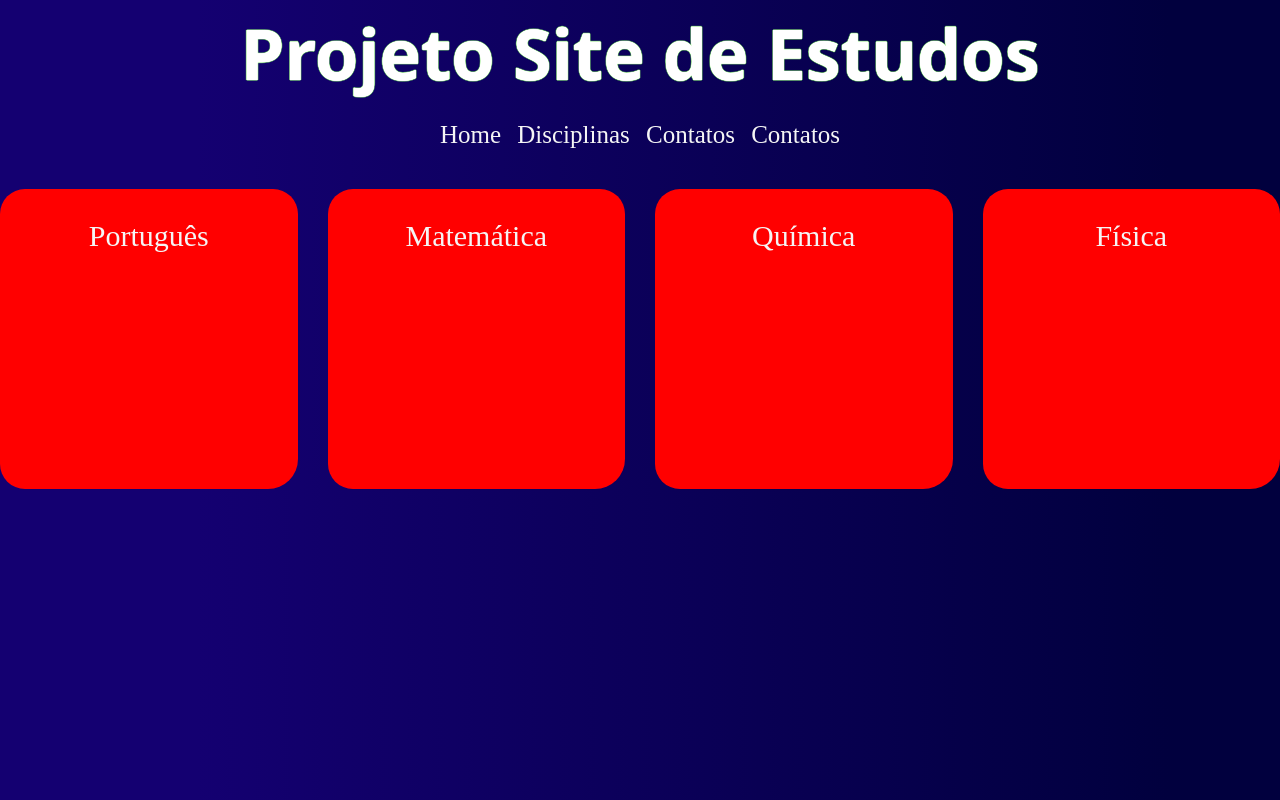
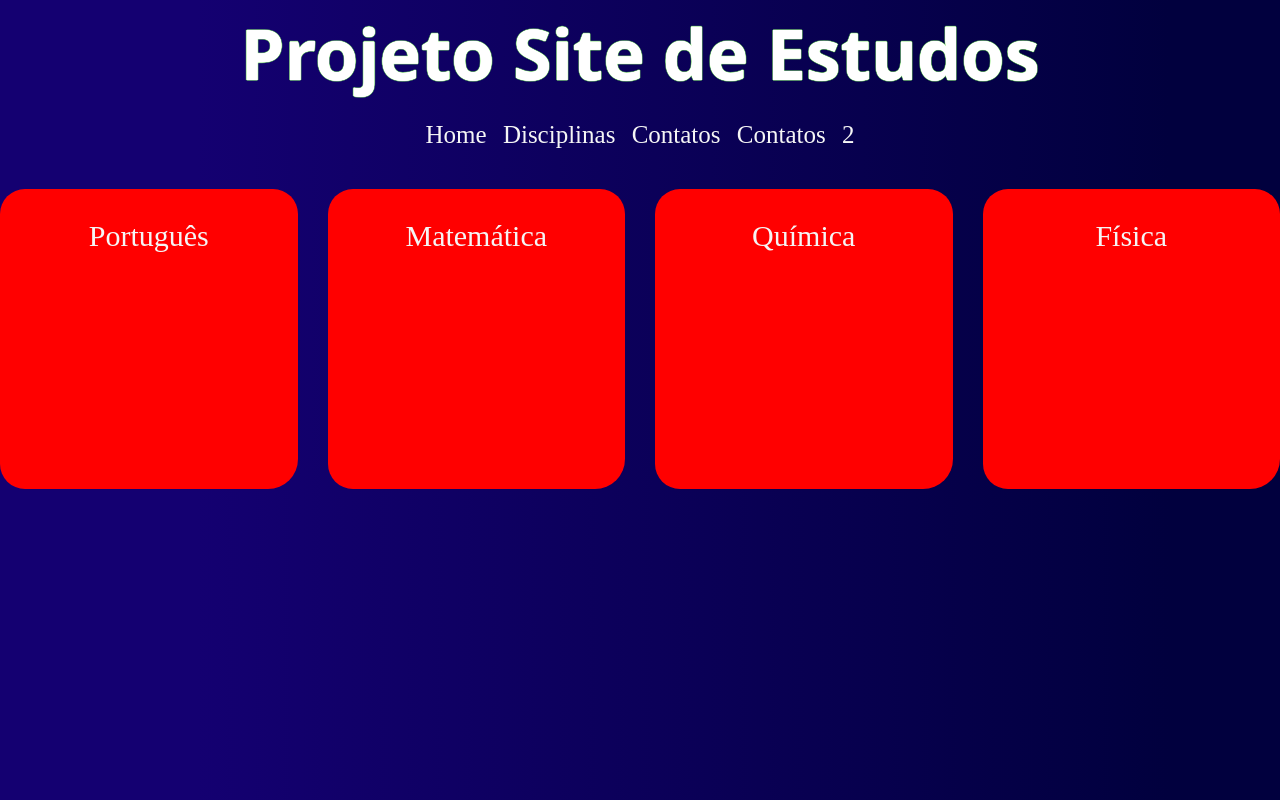
Before and after one commit to DevYuriin/site-projeto-faculdade, a plain HTML site: page index.html in a window 1280 px wide. Drawn offline with Linux system fonts and the light colour scheme.

Commit message:
alteração 06-09

```diff
--- a/index.html
+++ b/index.html
@@ -14,7 +14,7 @@
           <span>Home</span>
           <span>Disciplinas</span>
           <span>Contatos</span>
-          <span>Contatos</span>
+          <span>Contatos 2</span>
         </div>
       </nav>
     </header>
```
